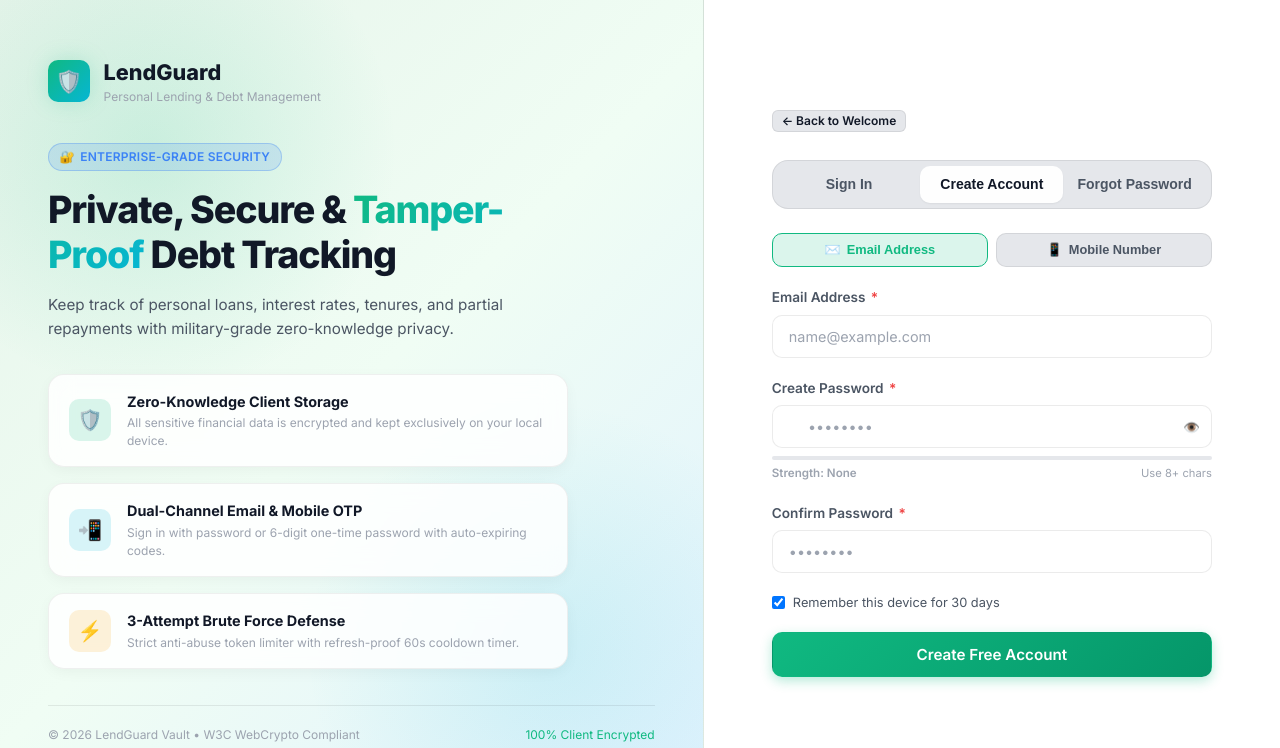
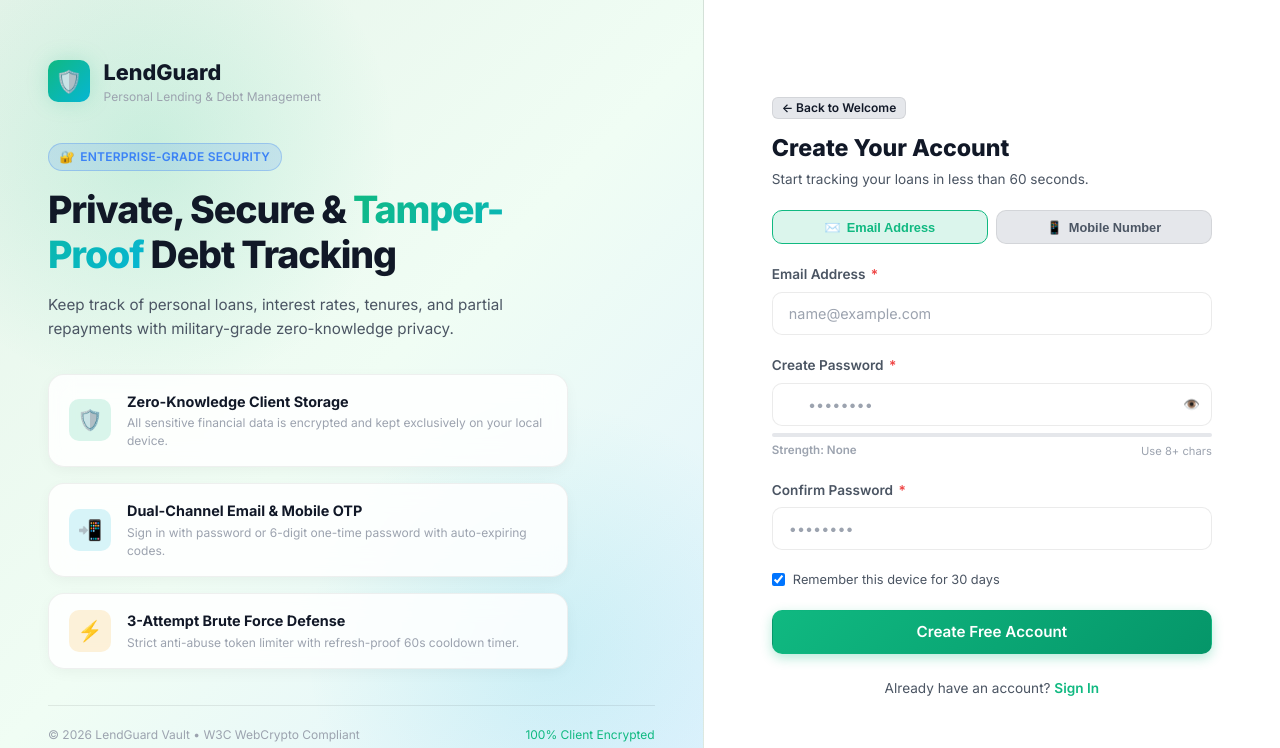
Before and after one commit to Karthigeyan583/Lendguard, a plain HTML site: page index.html in a window 1280 px wide. Both pictures are taken after a click on the button "🚀 Get Started (Sign Up Free)". Shown: the top 748 px of the page. Drawn offline with nearby package versions, Linux system fonts and the light colour scheme.

Commit message:
fix(ui): remove redundant top tab switcher from auth forms in favor of clean title headers and contextual footer links

```diff
--- a/index.html
+++ b/index.html
@@ -145,17 +145,12 @@
           <!-- ================= STAGE 2: AUTHENTICATION (SIGN IN / SIGN UP) ================= -->
           <div class="onboarding-stage" id="stageAuth">
 
-            <div style="margin-bottom:1rem;">
+            <div style="margin-bottom:1.25rem;">
               <button class="btn btn-secondary btn-sm" onclick="window.LendApp.goToAuthStage('welcome')" style="padding:0.25rem 0.55rem; font-size:0.75rem; margin-bottom:0.75rem;">
                 ← Back to Welcome
               </button>
-            </div>
-
-            <!-- View Navigation Tabs -->
-            <div class="auth-nav-tabs">
-              <button class="auth-nav-btn active" id="tabBtnSignIn" onclick="window.LendApp.setAuthView('signin')">Sign In</button>
-              <button class="auth-nav-btn" id="tabBtnSignUp" onclick="window.LendApp.setAuthView('signup')">Create Account</button>
-              <button class="auth-nav-btn" id="tabBtnForgot" onclick="window.LendApp.setAuthView('forgot')">Forgot Password</button>
+              <h2 id="authViewTitle" style="font-size:1.45rem; font-weight:800; color:var(--text-primary); margin-bottom:0.25rem;">Create Your Account</h2>
+              <p id="authViewSubtitle" style="font-size:0.85rem; color:var(--text-secondary);">Start tracking your loans in less than 60 seconds.</p>
             </div>
 
             <!-- 3-Attempt Lockout Banner -->
@@ -278,6 +273,11 @@
               <button type="submit" class="btn btn-primary" id="btnAuthSubmit" style="width:100%; padding:0.85rem; font-size:0.95rem; margin-bottom:1rem;">
                 Sign In to Vault
               </button>
+
+              <!-- Contextual Switcher Link -->
+              <div id="authFooterLinks" style="text-align:center; font-size:0.85rem; color:var(--text-secondary); padding:0.5rem 0;">
+                <!-- Dynamically populated by app.js -->
+              </div>
 
             </form>
           </div>
--- a/js/app.js
+++ b/js/app.js
@@ -1046,10 +1046,10 @@ class LendGuardApp {
   setAuthView(view) {
     window.Auth.view = view;
 
-    // Update Tab Buttons
-    document.getElementById('tabBtnSignIn')?.classList.toggle('active', view === 'signin');
-    document.getElementById('tabBtnSignUp')?.classList.toggle('active', view === 'signup');
-    document.getElementById('tabBtnForgot')?.classList.toggle('active', view === 'forgot');
+    // Header Titles & Subtitles
+    const titleEl = document.getElementById('authViewTitle');
+    const subtitleEl = document.getElementById('authViewSubtitle');
+    const footerLinks = document.getElementById('authFooterLinks');
 
     // Element Visibility
     const nameGroup = document.getElementById('authNameGroup');
@@ -1062,6 +1062,8 @@ class LendGuardApp {
     const passLabel = document.getElementById('authPasswordLabel');
 
     if (view === 'signin') {
+      if (titleEl) titleEl.textContent = 'Welcome Back';
+      if (subtitleEl) subtitleEl.textContent = 'Sign in to access your encrypted lending records.';
       if (nameGroup) nameGroup.style.display = 'none';
       if (confirmGroup) confirmGroup.style.display = 'none';
       if (passStrength) passStrength.style.display = 'none';
@@ -1070,9 +1072,14 @@ class LendGuardApp {
       if (inlineForgot) inlineForgot.style.display = 'inline';
       if (passLabel) passLabel.innerHTML = 'Password <span class="required">*</span>';
       if (submitBtn) submitBtn.textContent = 'Sign In to Vault';
+      if (footerLinks) {
+        footerLinks.innerHTML = `Don't have an account? <a href="#" onclick="window.LendApp.setAuthView('signup')" style="color:var(--accent-primary); font-weight:600; text-decoration:none;">Sign Up Free</a>`;
+      }
       this.setAuthMode(window.Auth.mode);
     } else if (view === 'signup') {
-      if (nameGroup) nameGroup.style.display = 'block';
+      if (titleEl) titleEl.textContent = 'Create Your Account';
+      if (subtitleEl) subtitleEl.textContent = 'Start tracking your loans in less than 60 seconds.';
+      if (nameGroup) nameGroup.style.display = 'none';
       if (confirmGroup) confirmGroup.style.display = 'block';
       if (passStrength) passStrength.style.display = 'block';
       if (modeSelector) modeSelector.style.display = 'none';
@@ -1080,11 +1087,16 @@ class LendGuardApp {
       if (inlineForgot) inlineForgot.style.display = 'none';
       if (passLabel) passLabel.innerHTML = 'Create Password <span class="required">*</span>';
       if (submitBtn) submitBtn.textContent = 'Create Free Account';
+      if (footerLinks) {
+        footerLinks.innerHTML = `Already have an account? <a href="#" onclick="window.LendApp.setAuthView('signin')" style="color:var(--accent-primary); font-weight:600; text-decoration:none;">Sign In</a>`;
+      }
 
       // On signup, show password fields
       document.getElementById('authPasswordGroup').style.display = 'block';
       document.getElementById('authOTPSection').style.display = 'none';
     } else if (view === 'forgot') {
+      if (titleEl) titleEl.textContent = 'Reset Your Password';
+      if (subtitleEl) subtitleEl.textContent = 'Enter your email or mobile to receive a 6-digit recovery OTP.';
       if (nameGroup) nameGroup.style.display = 'none';
       if (confirmGroup) confirmGroup.style.display = 'block';
       if (passStrength) passStrength.style.display = 'none';
@@ -1093,6 +1105,9 @@ class LendGuardApp {
       if (inlineForgot) inlineForgot.style.display = 'none';
       if (passLabel) passLabel.innerHTML = 'Enter New Password <span class="required">*</span>';
       if (submitBtn) submitBtn.textContent = 'Verify OTP & Reset Password';
+      if (footerLinks) {
+        footerLinks.innerHTML = `<a href="#" onclick="window.LendApp.setAuthView('signin')" style="color:var(--accent-primary); font-weight:600; text-decoration:none;">← Back to Sign In</a>`;
+      }
 
       // Forgot password requires OTP verification
       document.getElementById('authPasswordGroup').style.display = 'block';
```
